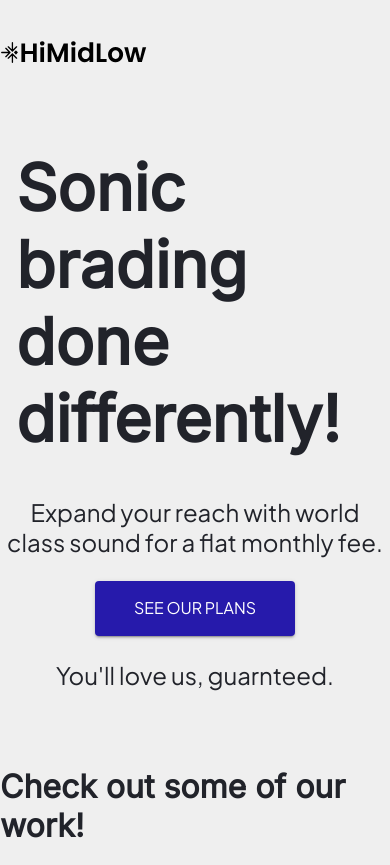
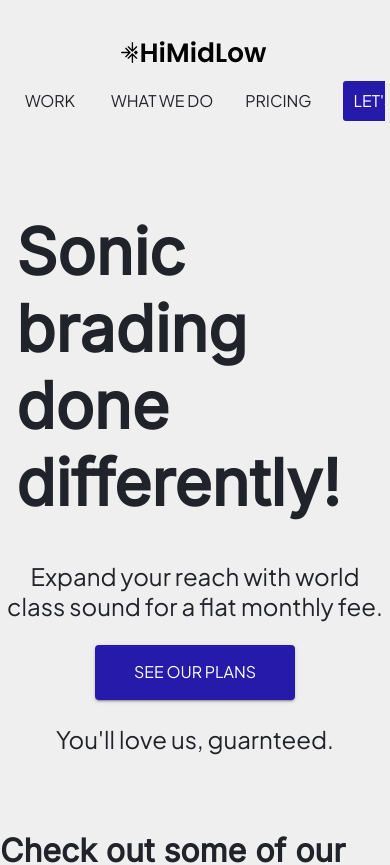
Before and after one commit to annsuparada/HiMIdLow, a React (Create React App) app in the folder client/: page / in a window 390 px wide. Shown: the top 865 px of the page. Built offline with nearby package versions, Linux system fonts and the light colour scheme; grey boxes are pictures that could not be loaded.

Commit message:
nav mobile

```diff
--- a/client/src/components/NavBar.tsx
+++ b/client/src/components/NavBar.tsx
@@ -22,21 +22,19 @@ const NavBar: React.FC<NavBarProps> = ({ pathname }) => {
   const isTablet = useMediaQuery(`(max-width:${tabletView})`)
 
   const handleChange = (event: React.SyntheticEvent, newValue: string) => {
-    console.log('event', event.target, newValue)
     setValue(newValue)
   }
 
   const styles = {
     navContainer: {
       display: 'grid',
-      gridTemplateColumns: 'repeat(2, 1fr)',
-      justifycontent: 'space-between',
-      paddingTop: '18px',
-      // backgroundColor: isTablet ? 'red' : 'blue',
+      gridTemplateColumns: isTablet ? '1fr' : 'repeat(2, 1fr)',
+      justifycontent: isTablet ? 'center' : 'space-between',
+      padding: '18px 5px 0',
     },
     tabContainer: {
       display: 'flex',
-      justifyContent: 'flex-end',
+      justifyContent: isTablet ? 'center' : 'flex-end',
     },
     tab: {
       color: darkFont,
@@ -62,21 +60,23 @@ const NavBar: React.FC<NavBarProps> = ({ pathname }) => {
       width: '150px',
       paddingTop: '20px',
     },
+    logoContainer: {
+      display: 'flex',
+      justifyContent: isTablet ? 'center' : 'left',
+    },
     moblieMenu: {
-      // display: isTablet ? 'inline' : 'none',
       display: 'none',
     },
-    tabDesktopView: {
-      display: isTablet ? 'none' : 'inline',
-    },
+    tabDesktopView: {},
   }
-  // console.log('is tablet', isTablet)
   return (
     <MainWrapper backgroundColor={background}>
-      <div style={styles.navContainer}>
-        <Link to="/" onClick={(event) => handleChange(event, 'work')}>
-          <img src={logo} alt="Low Mid Hight Logo" style={styles.logo} />
-        </Link>
+      <div style={styles.navContainer} className="nav-container">
+        <div style={styles.logoContainer}>
+          <Link to="/">
+            <img src={logo} alt="Low Mid Hight Logo" style={styles.logo} />
+          </Link>
+        </div>
         <div style={styles.tabContainer}>
           <Tabs
             value={value}
--- a/client/src/index.css
+++ b/client/src/index.css
@@ -42,3 +42,16 @@ p {
 .dark-color-link:hover {
   text-decoration: underline;
 }
+
+.nav-container {
+  /* display: grid;
+  grid-template-columns: repeat(2, 1fr);
+  justify-content: space-between;
+  padding-top: 18px; */
+}
+@media screen and (max-width: 600px) {
+  .nav-container {
+    /* grid-template-columns: 1fr;
+    justify-content: center; */
+  }
+}
```
